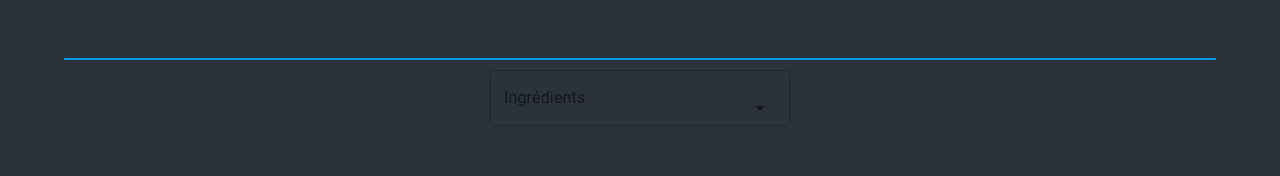
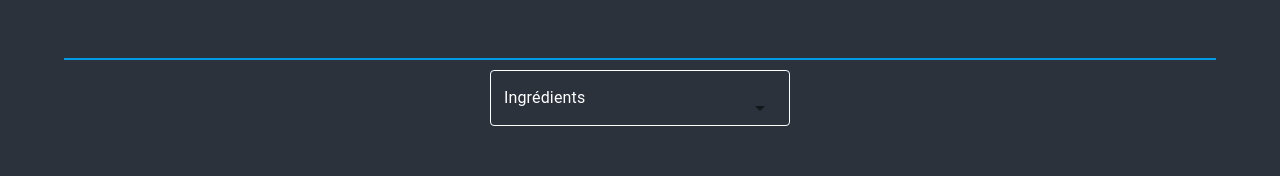
Before and after one commit to WildCodeSchool/Lyon-js-202005-project-shakeit, a React (Create React App) app: page /main in a window 1280 px wide. Shown: the part 140-316 px from the top of the page. Built offline with nearby package versions, Linux system fonts and the light colour scheme; no server answers.

Commit message:
change color police search bar

```diff
--- a/src/components/MainPage/Global.js
+++ b/src/components/MainPage/Global.js
@@ -21,9 +21,8 @@ h1 {
 svg{
   margin-right: 5px;
 }
-
-input{
-  background-color: white;
+label{
+  color: #fff !important;
 }
 `;
 
--- a/src/components/MainPage/GridLayout.js
+++ b/src/components/MainPage/GridLayout.js
@@ -9,6 +9,7 @@ const GridLayout = styled.div`
     "search search search"
     "main main main";
 
+
   @media (max-width: 768px) {
     grid-template-areas : "head"
                           "search"
--- a/src/containers/DisplaySearch.js
+++ b/src/containers/DisplaySearch.js
@@ -3,14 +3,37 @@ import 'font-awesome/css/font-awesome.min.css';
 import TextField from "@material-ui/core/TextField";
 import Autocomplete from "@material-ui/lab/Autocomplete";
 import liste_ingredient from './liste_ingredient.js';
+import { makeStyles } from "@material-ui/core/styles";
+
+
+const useStyles = makeStyles(theme => ({
+  inputRoot: {
+    color: "white",
+    "& .MuiOutlinedInput-notchedOutline": {
+      borderColor: "white"
+    },
+    "&:hover .MuiOutlinedInput-notchedOutline": {
+      borderColor: "blue"
+    },
+    "&.Mui-focused .MuiOutlinedInput-notchedOutline": {
+      borderColor: "blue"
+    },
+    "&.MuiFormLabel-root .MuiFormLabel-colorSecondary .MuiInputLabel-root .MuiInputLabel-formControl .MuiInputLabel-animated .MuiInputLabel-outlined" :{
+      color: "white"
+    }
+
+    }
+}));
 
 function DisplaySearch(){
 const [value, setValue] = useState([]);
+const classes = useStyles();
 const Search = ({ value }) =>
 (<button className="button-secondary pure-button" disabled="">{value}</button>)
         return (
           <div className="searchBar">
             <Autocomplete
+            classes = { classes}
               onChange={(event, value) => setValue(value => value.concat(value))}
               multiple
               options={liste_ingredient}
@@ -20,9 +43,11 @@ const Search = ({ value }) =>
               renderInput={params => (
               <TextField
                 {...params}
+                style={{ FontColor: 'white'}}
                 variant="outlined"
                 label="Ingrédients"
                 placeholder="Choisissez vos ingrédientss favoris"
+                color="secondary"
               />)}
             />
             </div>
```
